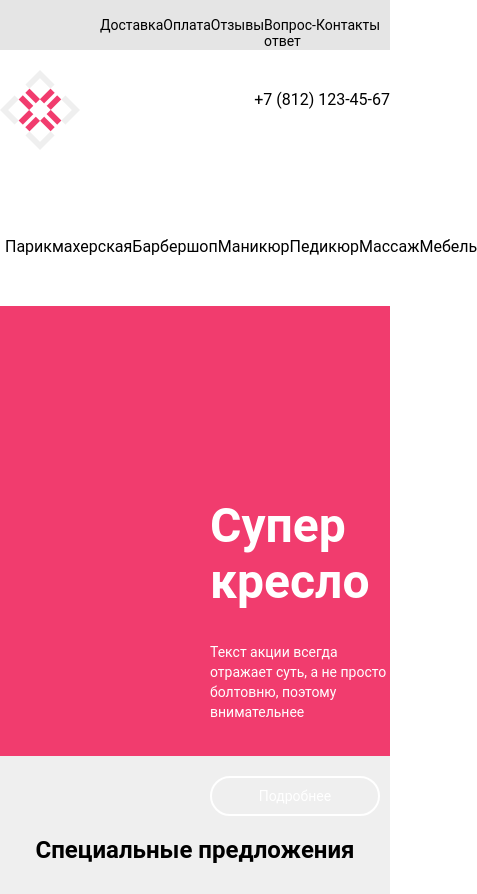
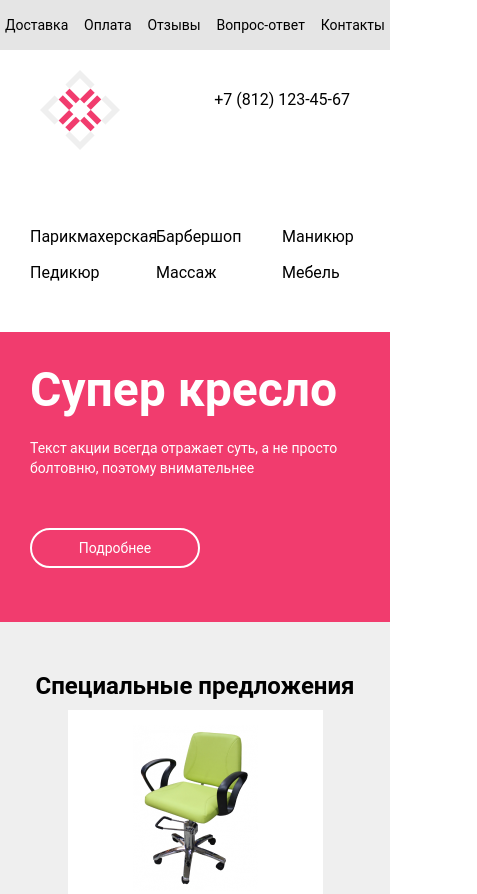
Before and after one commit to Zhigulev73/LandPage, a website: page src/index.html in a window 390 px wide. Shown: the top 894 px of the page, 477 px wide, since content can reach past the window. Drawn offline with nearby package versions, Linux system fonts and the light colour scheme; files that its build step writes are made by us from their sources; files whose address does not match are found by name.

Commit message:
adaptive done

```diff
--- a/src/scss/footer.scss
+++ b/src/scss/footer.scss
@@ -91,7 +91,12 @@
 }
 
 @media (max-width: 500px) {
-  .contacts-footerphone{
-    display: none;
+  .contacts{
+    &-links{
+      margin-left: 10px;
+    }
+    &-footerphone{
+      display: none;
+    }
   }
 }
--- a/src/scss/header.scss
+++ b/src/scss/header.scss
@@ -146,13 +146,30 @@ button {
 }
 }
 @media (max-width: 500px){
+  .menu-links{
+    margin: auto;
+    padding: 0 5px;
+  }
   .search-form{
     display: none;
   }
   .contacts{
     justify-content: space-between;
     &__phone{
-    margin: 40px 0;
+     margin: 40px 40px;
+    }
+    &__img{
+     margin: 20px 40px;
     }
   }
+  .menu-service{
+    margin: auto;
+    margin-left: 30px;
+    display: flex;
+    flex-wrap: wrap;
+    justify-content: space-between;
   }
+  .menu__links__service{
+    width: 30%;
+  }
+}
--- a/src/scss/main.scss
+++ b/src/scss/main.scss
@@ -219,14 +219,36 @@ main{
 }
 }
 @media (max-width: 500px){
-  .product-second{
+  .img{
+    &-heading{
+      margin: auto;
+      padding: 10px;
+    }
+    &-text{
+      margin: auto;
+      padding: 10px;
+    }
+    &__button{
+      margin-left: 10px;
+    }
+  }
+  .rectangle{
+    height: 250px;
+    padding: 20px;
+  }
+  .product{
+    margin-bottom: 20px;
+    &-second{
       display: none;
+    }
+    &-heading{
+      margin: 10px auto;
+    }
   }
   .impuls {
     width: 400px;
     height: 250px;
     grid-template-columns: 190px 190px ;
-
     &-img {
       margin-left: 15px;
     }
```
Also changed, not shown: landpage/css/style.css, landpage/css/style.min.css. Lines whose indentation alone changed are shown as unchanged.
